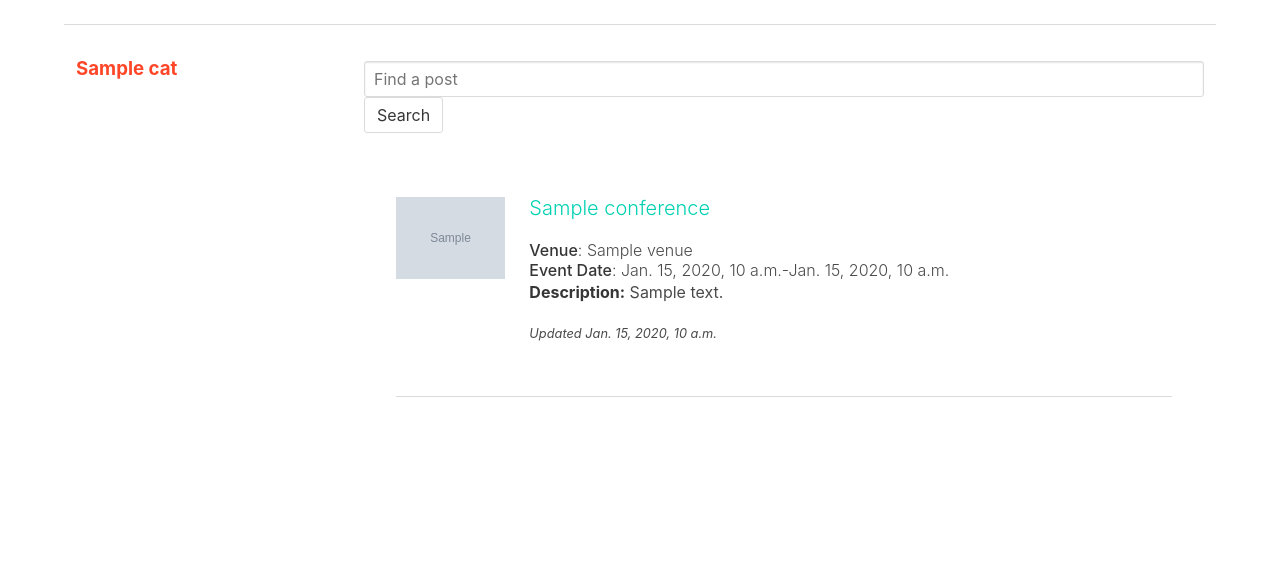
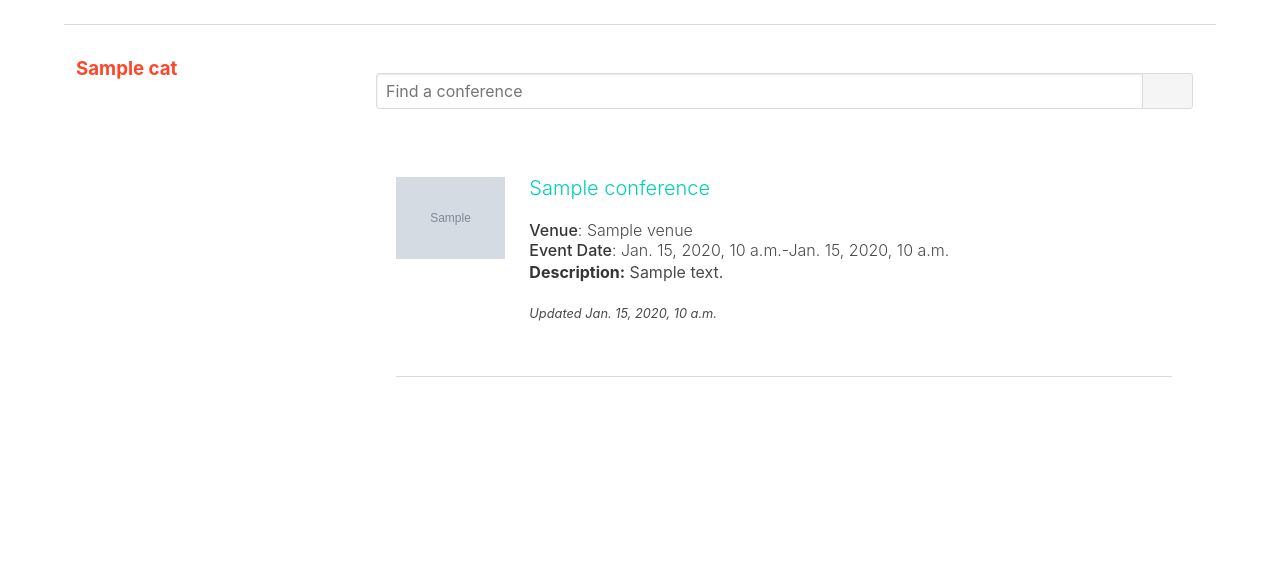
Before and after one commit to darkcumulus/research-conference, a Django app: template conferences/templates/conferences/index.html in a window 1280 px wide. Shown: the part 52-628 px from the top of the page. Run offline with Django 3.2, Linux system fonts and the light colour scheme; the template is opened without the code that fills it: most values are stand-ins (such as "Sample title", 1, 10 or a date in 2020); grey boxes marked "Sample" are stand-in pictures; parts of the project's set-up code (start-up, migrations or seed data) failed here and were passed over; some web fonts are replaced.

Commit message:
fix search input/button bug

```diff
--- a/conferences/templates/conferences/index.html
+++ b/conferences/templates/conferences/index.html
@@ -4,19 +4,23 @@
 {% block rightside %}
             <div class="tile is-parent is-9">
                 <div class="content">
-                    <div class="columns">
+
                         <div class="column is-12">
                             <form method='GET' action=''>
-                                <p class="control is-horizontal is-large">
-                                  <input class="input" name='q' type="text" value="{{request.GET.q}}" placeholder="Find a post">
-                                  <button class="button">
-                                    Search
-                                  </button>
-                                </p>
+                                <div class="field has-addons">
+                                    <p class="control is-expanded">
+                                        <input class="input" name='q' type="text" value="{{request.GET.q}}" placeholder="Find a conference">
+
+                                    </p>
+                                    <p class="control">
+                                        <a class="button is-static is-dark">&nbsp;
+                                          <i class="fa fa-search"></i>&nbsp;
+                                        </a>
+                                    </p>
+                                </div>
                             </form>
                         </div>
 
-                    </div>
                     <br>
                     <ul>
                         {% for conference in conferences  %}
```
